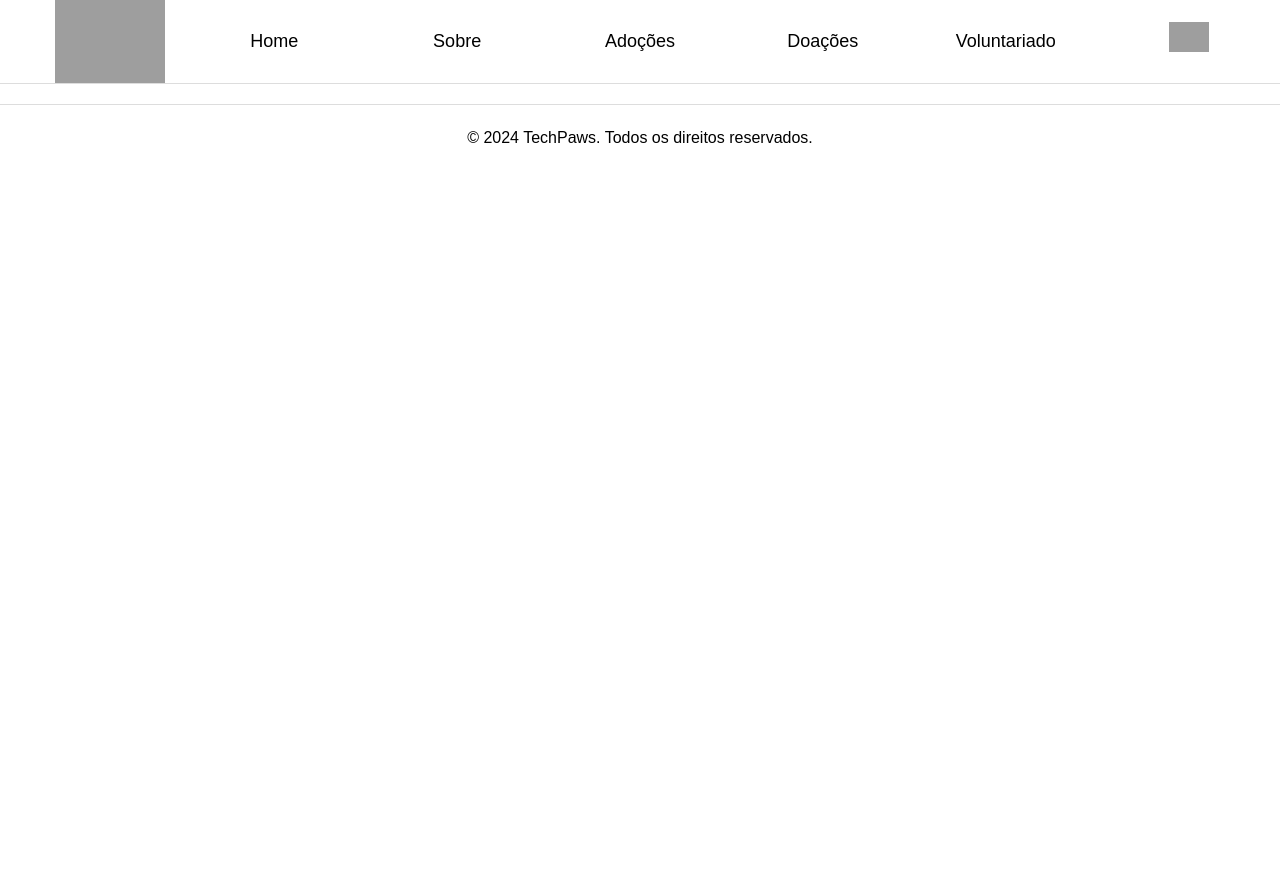
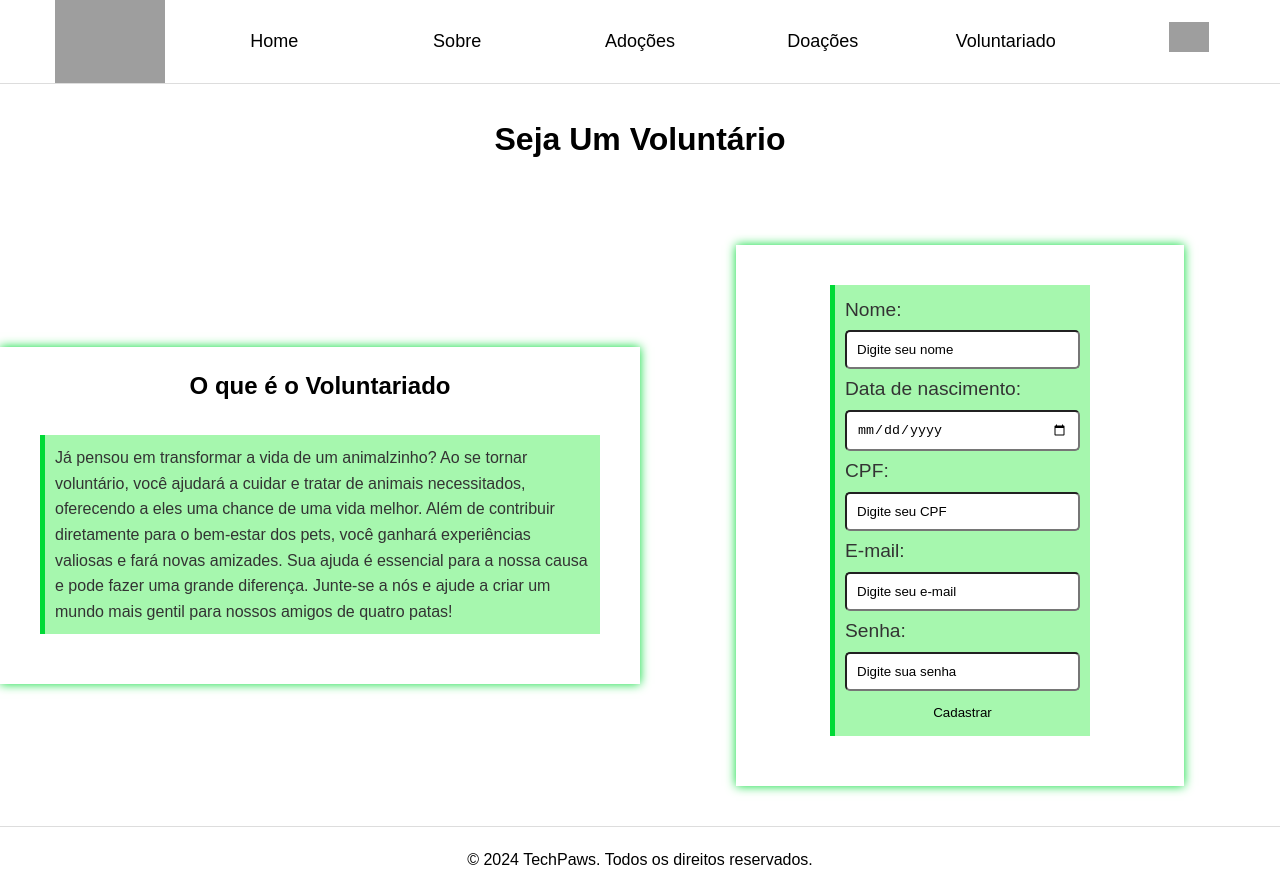
Before and after one commit to MatheusNebo/ProjetoTCCtechpawsNuxt, a Nuxt app: page /voluntariado in a window 1280 px wide. Before the commit the page ends 800 px from the top, so only its background shows below. Built offline with nearby package versions, Linux system fonts and the light colour scheme; grey boxes are pictures that could not be loaded.

Commit message:
adição da pagina voluntarios

```diff
--- a/app.vue
+++ b/app.vue
@@ -2,6 +2,6 @@
   <div>
     <AppHeader/>
     <NuxtPage />
-    <AppFooter/>
+    <AppFooter />
   </div>
 </template>
--- a/components/assets/style.css
+++ b/components/assets/style.css
@@ -162,6 +162,7 @@ footer p {
 
 .infoperfil {
     text-align: left;
+    font-size: 120%;
 }
 
 button {
@@ -252,3 +253,7 @@ button:hover {
     grid-template-rows:repeat(1, 1fr);
     align-items: center;
 }
+
+.button-container{
+    text-align: center;
+}
--- a/layouts/layoutlogin.vue
+++ b/layouts/layoutlogin.vue
@@ -1,11 +1,10 @@
 <template>
     <div>
+        <p>layout</p>
         <NuxtPage />
     </div>
 </template>
 
-<script>
-export default{
-
-}
-</script>
+<style scoped>
+@import '/components/assets/sylelogin.css';
+</style>
--- a/pages/cadastro.vue
+++ b/pages/cadastro.vue
@@ -1,3 +1,4 @@
+
 <template>
 <div class="container-principal">
     <div class="container-titulo">
@@ -43,7 +44,16 @@
         </form>
         <p class="paragrafo">Já possui uma conta? </p>
         <p class="cadastrar"><a href="login.html">Faça seu login</a> </p>
-
     </div>
 </div>
 </template>
+
+<style scoped>
+@import '/components/assets/sylelogin.css';
+</style>
+
+<script setup lang="ts">
+definePageMeta({
+  layout: 'layoutlogin'
+})
+</script>
--- /dev/null
+++ b/pages/voluntariado.vue
@@ -0,0 +1,94 @@
+<template>
+    <header>
+    <h1> Seja Um Voluntário</h1>
+    </header>
+    <div class="div2">
+
+        <main>
+        <h2>O que é o Voluntariado</h2>
+        <ul>
+           <li>
+            Já pensou em transformar a vida de um animalzinho? Ao se tornar voluntário,
+             você ajudará a cuidar e tratar de animais necessitados, oferecendo a eles uma chance de uma vida melhor.
+             Além de contribuir diretamente para o bem-estar dos pets, você ganhará experiências valiosas e fará novas amizades.
+             Sua ajuda é essencial para a nossa causa e pode fazer uma grande diferença. Junte-se a nós e ajude a criar um mundo
+             mais gentil para nossos amigos de quatro patas!
+           </li>
+        </ul>
+    </main>
+
+        <section>
+            <form action="" class="infoperfil">
+                <ul>
+                <li>
+                    <label for="">Nome: </label>
+                    <input type="text"
+                    name="" id=""
+                    placeholder="Digite seu nome"
+                    required>
+
+                    <label for="">Data de nascimento: </label>
+                    <input type="date"
+                    name="" id=""
+                    placeholder="Digite sua data de nascimento"
+                    required>
+
+                    <label for="">CPF: </label>
+                    <input type="text"
+                    name="" id=""
+                    placeholder="Digite seu CPF"
+                    required>
+
+                    <label for="">E-mail: </label>
+                    <input type="email"
+                    name="" id=""
+                    placeholder="Digite seu e-mail"
+                    required>
+
+                    <label for="">Senha: </label>
+                    <input type="password"
+                    name="" id=""
+                    placeholder="Digite sua senha"
+                    required>
+
+                    <div class="button-container">
+                    <button type="submit" class="button-enviar">Cadastrar</button>
+                    </div>
+                </li>
+
+            </ul>
+
+
+
+            </form>
+        </section>
+
+        </div>
+    </template>
+
+    <style>
+    form {
+    width: 300px;
+    margin: 0 auto;
+  }
+
+  input[type="text"], input[type="password"], input[type="email"], input[type="date"] {
+    width: 100%;
+    padding: 10px;
+    margin: 5px 0;
+    box-sizing: border-box;
+    color: #000;
+    border-radius: 5px;
+    background-color: rgb(255, 255, 255);
+    transition: border-color 0.3s, background-color 0.3s;
+
+  }
+
+  input[type="text"]:focus, input[type="password"]:focus, input[type="email"]:focus {
+    background-color: #a6f7ae;
+  }
+
+::placeholder{
+    color: #000;
+}
+</style>
```
